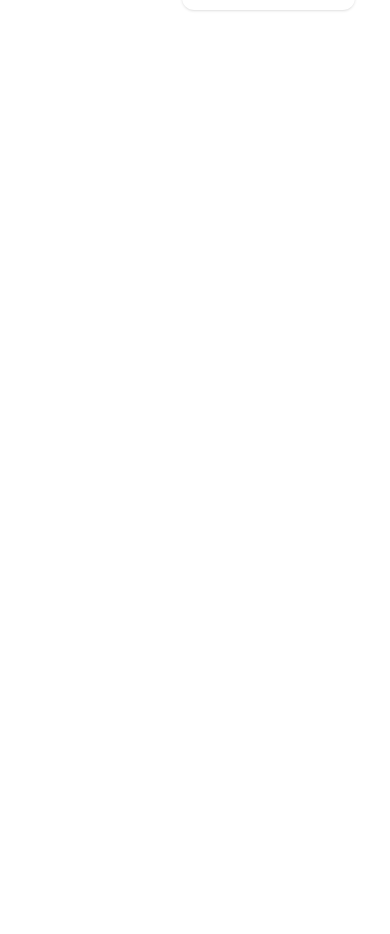
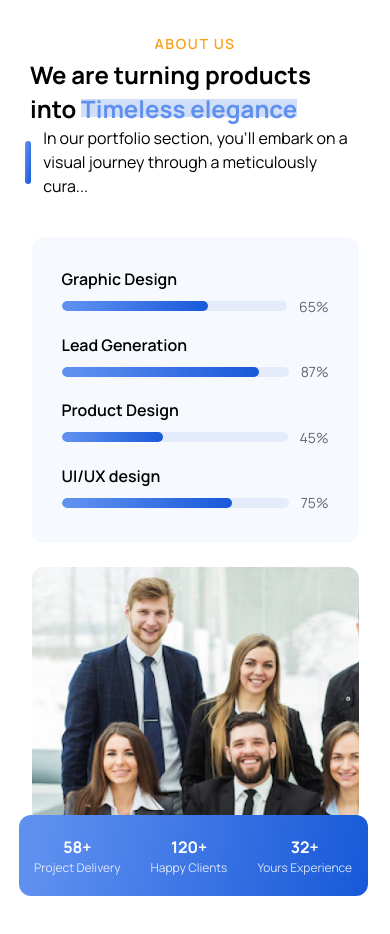
Before and after one commit to sakibsarkar/webWhiz-sakib, a Next.js app: page / in a window 390 px wide. Shown: the part 832-1766 px from the top of the page. Before the commit the page ends 895 px from the top, so only its background shows below. Built offline with nearby package versions, Linux system fonts and the light colour scheme.

Commit message:
service section responsive

```diff
--- a/src/app/globals.css
+++ b/src/app/globals.css
@@ -19,7 +19,7 @@
   }
 
   .spacing {
-    @apply py-[24px] lg:px-[32px] xl:px-[150px]
+    @apply px-[24px] lg:px-[32px] xl:px-[150px]
   }
 
   .center {
@@ -124,7 +124,7 @@ body {
   content: "";
   border-radius: 99px;
   height: 80%;
-  width: 6px;
+  width: 12px;
   background: linear-gradient(99deg, #5F90F0 5.67%, #185AD9 98.08%);
 }
 
--- a/src/app/page.tsx
+++ b/src/app/page.tsx
@@ -9,8 +9,8 @@ export default function Home() {
   return (
     <>
       <Banner />
-      {/* <Portfolio /> */}
-      {/* <AboutUs /> */}
+      <Portfolio />
+      <AboutUs />
       {/* <Service /> */}
       {/* <Contact /> */}
       {/* <SatisfiedCustomer /> */}
--- a/src/components/sections/AboutUs/AboutUs.tsx
+++ b/src/components/sections/AboutUs/AboutUs.tsx
@@ -11,9 +11,9 @@ const AboutUs = () => {
                     <SectionTitle title="About us" subTitle="We are turning products into " highLightTxt="Timeless elegance" description="In our portfolio section, you'll embark on a visual journey through a meticulously curated gallery that represents the epitome of digital excellence and creative ingenuity." subWidth="554px" />
                 </div>
 
-                <div className="w-full flex items-start justify-between">
+                <div className="w-full flex items-center justify-center flex-col md:flex-row md:items-start md:justify-between gap-[24px]">
 
-                    <div className="max-w-[548px] h-[348px] p-[50px] center col-center gap-[16px] bg-[#f6f9fe] rounded-[12px] flex-1">
+                    <div className="w-[327px] p-[30px] md:max-w-[548px] h-[348px] md:p-[50px] center col-center gap-[16px] bg-[#f6f9fe] rounded-[12px] flex-1">
                         {
                             progressData.map(data => <div key={data.id} className="w-full flex flex-col items-start justify-start gap-[4.5px]">
 
@@ -33,30 +33,36 @@ const AboutUs = () => {
                     </div>
 
 
-                    <div className="h-[383px] flex items-start justify-start relative">
-                        <Image alt="about us" width={553} height={311} src={"/images/image129.png"} className="rounded-xl" />
+                    <div className="h-[383px] flex items-start justify-start">
+                        <div className="relative w-[327px] h-[256px] md:w-[340px] md:h-[256px] lg:w-[553px] lg:h-[311px]">
+                            <Image alt="about us" width={553} height={311} src={"/images/image129.png"} className="rounded-xl imgFit" />
 
-                        <div className="absolute w-[531px] h-[124px] p-[32px 28px] gradient flex items-center justify-center text-white gap-[32px] rounded-[12px] bottom-0 right-[-51px]">
+
+                            <div className="absolute w-[349px] h-[81px] right-[-9px] lg:w-[531px] lg:h-[124px] p-[32px 28px] gradient flex items-center justify-center gap-[14px] text-white lg:gap-[32px] rounded-[12px] bottom-[-73px] lg:right-[-51px]">
 
                                 <div className="text-center">
-                                <h3 className="text-[24px] font-[700]">58+</h3>
-                                <p className="text-[16px] text-[#ffffffcc]">Project Delivery</p>
+                                    <h3 className="text-[16px] lg:text-[24px] font-[700]">58+</h3>
+                                    <p className="text-[12px] lg:text-[16px] text-[#ffffffcc]">Project Delivery</p>
                                 </div>
 
                                 <VerticalLine />
 
                                 <div className="text-center">
-                                <h3 className="text-[24px] font-[700]">120+</h3>
-                                <p className="text-[16px] text-[#ffffffcc]">Happy Clients</p>
+                                    <h3 className="text-[16px] lg:text-[24px] font-[700]">120+</h3>
+                                    <p className="text-[12px] lg:text-[16px] text-[#ffffffcc]">Happy Clients</p>
                                 </div>
 
                                 <VerticalLine />
 
                                 <div className="text-center">
-                                <h3 className="text-[24px] font-[700]">32+</h3>
-                                <p className="text-[16px] text-[#ffffffcc]">Yours Experience</p>
+                                    <h3 className="text-[16px] lg:text-[24px] font-[700]">32+</h3>
+                                    <p className="text-[12px] lg:text-[16px] text-[#ffffffcc]">Yours Experience</p>
                                 </div>
                             </div>
+
+                        </div>
+
+
 
                     </div>
 
--- a/src/components/sections/Banner/Banner.tsx
+++ b/src/components/sections/Banner/Banner.tsx
@@ -24,7 +24,7 @@ const Banner = () => {
                         <h1 className="text-[25px] text-headingColor font-bold w-[306px] leading-[120%] sm-w-[400px] sm:text-[35px] md:text-[40px] md:w-[340px] xl:text-[65px] xl:w-[517px]">Innovation</h1>
                     </div>
 
-                    <p className="verticalHigh max-w-[554px] text-paragraphColor h-[78px] leading-[160%] !hidden xl:!flex ">Welcome to my digital playground, where creativity knows no bounds. I&apos;m a passionate designer and developer on a mission to turn innovative ideas into stunning digital realities.</p>
+                    <p className="verticalHigh max-w-[578px] text-paragraphColor h-[78px] leading-[160%] !hidden xl:!flex ">Welcome to my digital playground, where creativity knows no bounds. I&apos;m a passionate designer and developer on a mission to turn innovative ideas into stunning digital realities.</p>
 
                     <p className="verticalHigh text-paragraphColor h-[53px] leading-[160%] !flex xl:!hidden max-w-[337px] ">Welcome to my digital playground, where creativity knows no bounds passionate de...</p>
 
--- a/src/components/sections/Portfolio/Portfolio.tsx
+++ b/src/components/sections/Portfolio/Portfolio.tsx
@@ -4,12 +4,10 @@ import TriangleGraphic from "@/components/shared/TriangleGraphic/TriangleGraphic
 
 const Portfolio = () => {
     return (
-        <section className="h-[786px]  pt-[81px]">
+        <section className="h-[786px] pt-[81px] hidden md:flex">
 
             <div className="container relative">
                 <div className="flex flex-col items-start justify-start gap-[16px]">
-
-
 
                     <div className="w-full spacing">
                         <SectionTitle title="portfolio" subTitle="Discovering digital mastery and " highLightTxt="Creative innovation" description="In our portfolio section, you&apos;ll embark on a visual journey through a meticulously curated gallery that represents the epitome of digital excellence and creative ingenuity." subWidth="554px" />
--- a/src/components/shared/Navbar/Navbar.tsx
+++ b/src/components/shared/Navbar/Navbar.tsx
@@ -4,7 +4,7 @@ import { MenuIcon } from "@/utils/icon/MenuIcon";
 
 const Navbar = () => {
     return (
-        <nav className="flex justify-between items-center container spacing px-[24px] sm-px-[42px] lg:px-[0] lg:mt-[32px]">
+        <nav className="flex justify-between items-center container spacing sm-px-[42px] mt-[24px] lg:mt-[32px]">
             <div>
                 <Link href={"/"}><Logo /></Link>
             </div>
--- a/src/components/shared/SectionTitle/SectionTitle.tsx
+++ b/src/components/shared/SectionTitle/SectionTitle.tsx
@@ -9,12 +9,14 @@ type DataType = {
 const SectionTitle: React.FC<DataType> = ({ title, subTitle, highLightTxt, description, subWidth }) => {
     return (
 
-        <div className="flex flex-col items-start justify-start gap-[4px]">
+        <div className="flex flex-col items-center justify-center mt-[42px] md:items-start md:justify-start gap-[4px] md:mt-[0px]">
             <p className="text-[#FBA017] text-[14px] font-[600] uppercase tracking-[1.68px]">{title}</p>
-            <div className="flex items-start justify-between gap-[20px] w-full">
-                <h1 className="text-[40px] font-[700] leading-[140%]" style={{ width: subWidth }}>{subTitle}<span className="highLight text-primary">{highLightTxt}</span></h1>
+            <div className="flex flex-col items-center justify-center gap-[10px] w-full md:flex-row md:items-start md:justify-between">
+                <h1 className="text-[24px] sm:text-[28px] w-[330px] lg:text-[40px] font-[700] leading-[140%] lg:w-[554px]">{subTitle}<span className="highLight text-primary">{highLightTxt}</span></h1>
 
-                <p className="verticalHigh w-[512px] h-[78px]">{description}</p>
+                <p className="!hidden verticalHigh w-[512px] h-[78px] lg:!flex">{description}</p>
+
+                <p className="verticalHigh max-w-[340px] h-[54px] lg:hidden">In our portfolio section, you&apos;ll embark on a visual journey through a meticulously cura...</p>
             </div>
 
         </div>
```
Lines whose indentation alone changed are shown as unchanged.
